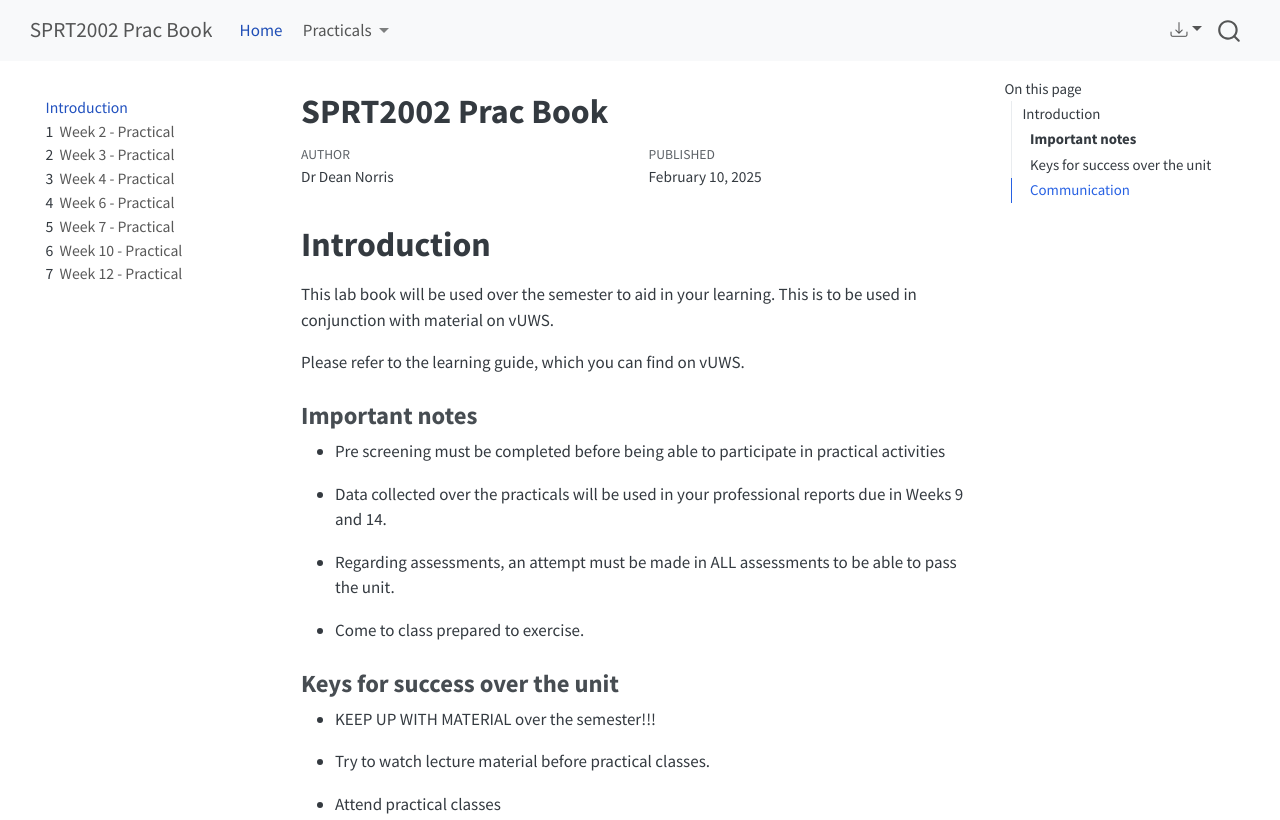
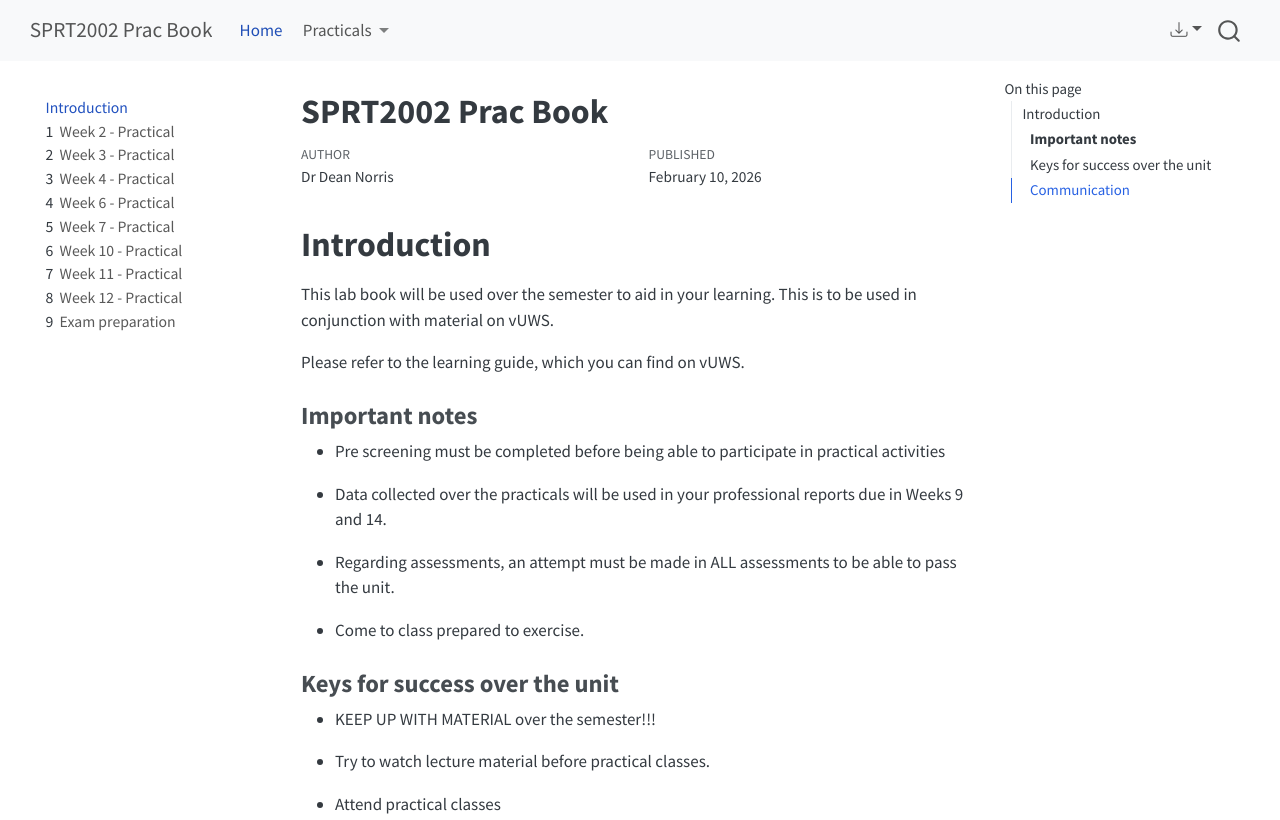
Before and after one commit to R2mu/SPRT2002-PracBook_2026, a plain HTML site: page index.html in a window 1280 px wide. Shown: the top 820 px of the page. Drawn offline with nearby package versions, Linux system fonts and the light colour scheme.

Commit message:
forgot up upoload

```diff
--- a/index.html
+++ b/index.html
@@ -7,7 +7,7 @@
 <meta name="viewport" content="width=device-width, initial-scale=1.0, user-scalable=yes">
 
 <meta name="author" content="Dr Dean Norris">
-<meta name="dcterms.date" content="2025-02-10">
+<meta name="dcterms.date" content="2026-02-10">
 
 <title>SPRT2002 Prac Book</title>
 <style>
@@ -130,6 +130,14 @@ ul.task-list li input[type="checkbox"] {
     <a class="dropdown-item" href="./Practical7.html">
  <span class="dropdown-text">Practical 7</span></a>
   </li>
+        <li>
+    <a class="dropdown-item" href="./Practical8.html">
+ <span class="dropdown-text">Practical 8</span></a>
+  </li>
+        <li>
+    <a class="dropdown-item" href="./Practical9.html">
+ <span class="dropdown-text">Exam prep</span></a>
+  </li>
     </ul>
   </li>
 </ul>
@@ -217,7 +225,19 @@ ul.task-list li input[type="checkbox"] {
         <li class="sidebar-item">
   <div class="sidebar-item-container">
   <a href="./Practical7.html" class="sidebar-item-text sidebar-link">
- <span class="menu-text"><span class="chapter-number">7</span>&nbsp; <span class="chapter-title">Week 12 - Practical</span></span></a>
+ <span class="menu-text"><span class="chapter-number">7</span>&nbsp; <span class="chapter-title">Week 11 - Practical</span></span></a>
+  </div>
+</li>
+        <li class="sidebar-item">
+  <div class="sidebar-item-container">
+  <a href="./Practical8.html" class="sidebar-item-text sidebar-link">
+ <span class="menu-text"><span class="chapter-number">8</span>&nbsp; <span class="chapter-title">Week 12 - Practical</span></span></a>
+  </div>
+</li>
+        <li class="sidebar-item">
+  <div class="sidebar-item-container">
+  <a href="./Practical9.html" class="sidebar-item-text sidebar-link">
+ <span class="menu-text"><span class="chapter-number">9</span>&nbsp; <span class="chapter-title">Exam preparation</span></span></a>
   </div>
 </li>
     </ul>
@@ -261,7 +281,7 @@ ul.task-list li input[type="checkbox"] {
     <div>
     <div class="quarto-title-meta-heading">Published</div>
     <div class="quarto-title-meta-contents">
-      <p class="date">February 10, 2025</p>
+      <p class="date">February 10, 2026</p>
     </div>
   </div>
 
```
